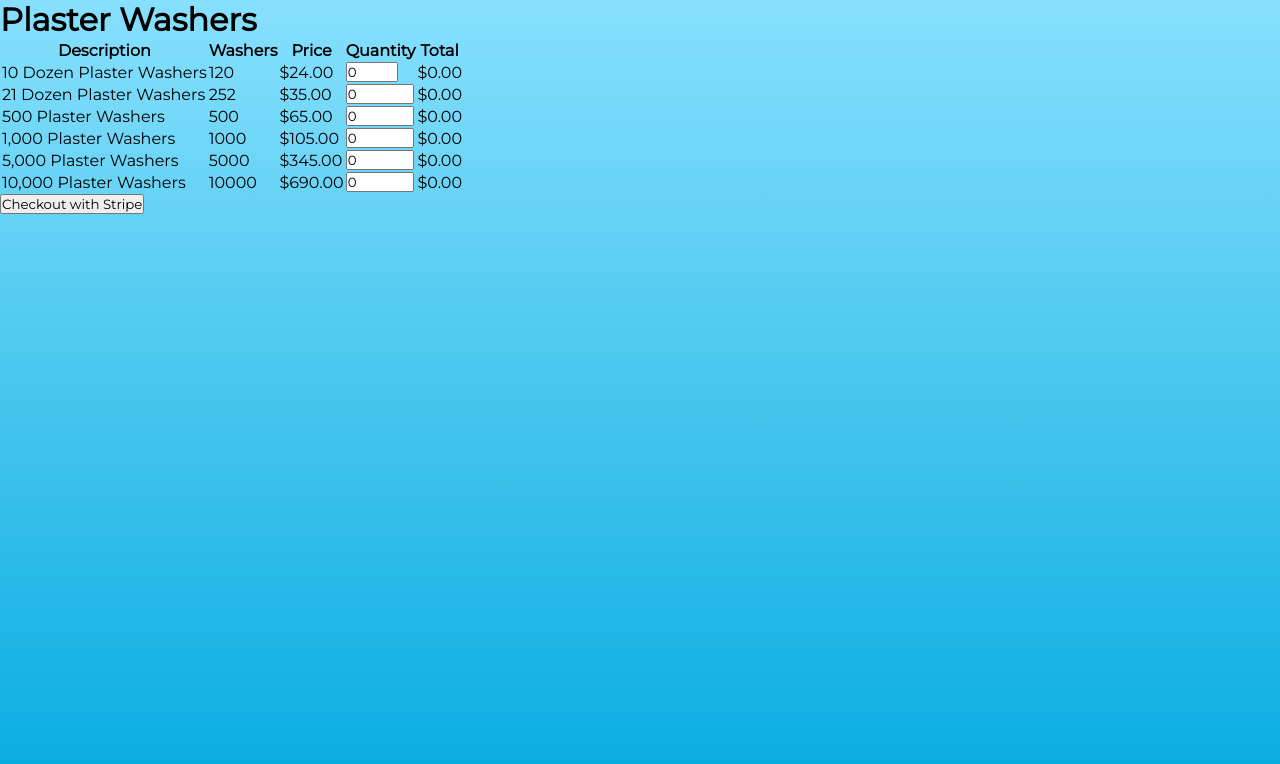
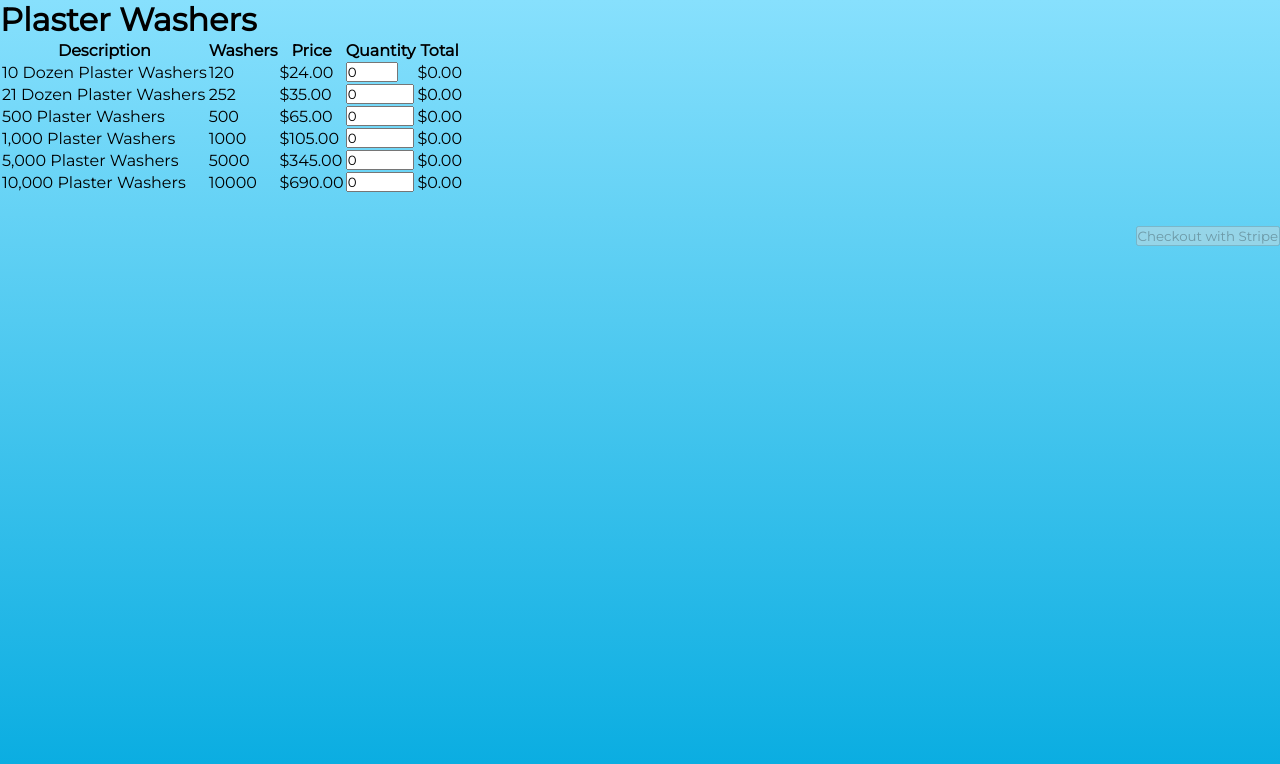
Before and after one commit to mak-kelly/css, a React (Vite) app: page /plaster-washers in a window 1280 px wide. Shown: the top 764 px of the page. Built offline with nearby package versions, Linux system fonts and the light colour scheme.

Commit message:
stripe checkout seemingly working

```diff
--- a/package.json
+++ b/package.json
@@ -35,10 +35,14 @@
   },
   "dependencies": {
     "@radix-ui/react-slot": "^1.2.3",
+    "@stripe/stripe-js": "^7.4.0",
     "@vitejs/plugin-react": "^4.4.1",
     "axios": "^1.8.4",
     "class-variance-authority": "^0.7.1",
     "clsx": "^2.1.1",
+    "cors": "^2.8.5",
+    "dotenv": "^17.0.1",
+    "express": "^5.1.0",
     "immer": "^10.1.1",
     "lodash.debounce": "^4.0.8",
     "lucide-react": "^0.522.0",
@@ -46,6 +50,7 @@
     "react-dom": "^19.1.0",
     "react-router": "^7.5.3",
     "react-router-dom": "^7.6.2",
+    "stripe": "^18.3.0",
     "tailwind-merge": "^3.3.1",
     "tailwindcss-animate": "^1.0.7",
     "zustand": "^5.0.3"
--- /dev/null
+++ b/server.js
@@ -0,0 +1,31 @@
+/* eslint-disable new-cap */
+require('dotenv').config();
+
+const express = require('express');
+const Stripe = require('stripe');
+const cors = require('cors');
+
+const app = express();
+const { STRIPE_SECRET_KEY } = process.env;
+const stripe = Stripe(STRIPE_SECRET_KEY); // TODO: Replace with your Stripe secret key
+
+app.use(cors());
+app.use(express.json());
+
+app.post('/create-checkout-session', async (req, res) => {
+  const { lineItems } = req.body;
+  try {
+    const session = await stripe.checkout.sessions.create({
+      payment_method_types: ['card'],
+      line_items: lineItems,
+      mode: 'payment',
+      success_url: 'http://localhost:5173/success',
+      cancel_url: 'http://localhost:5173/cancel',
+    });
+    res.json({ url: session.url });
+  } catch (e) {
+    res.status(500).json({ error: e.message });
+  }
+});
+
+app.listen(4242, () => console.log('Server running on port 4242'));
--- a/src/components/PlasterWashers.jsx
+++ b/src/components/PlasterWashers.jsx
@@ -59,9 +59,36 @@ function PlasterWashers() {
     return `$${amount.toFixed(2)}`;
   };
 
-  const handleCheckout = () => {
-    console.log('Checkout with Stripe');
+  const buildLineItems = () => {
+    const products = [
+      { key: '10-dozen', name: '10 Dozen Plaster Washers', price: 2400 },
+      { key: '21-dozen', name: '21 Dozen Plaster Washers', price: 3500 },
+      { key: '500', name: '500 Plaster Washers', price: 6500 },
+      { key: '1000', name: '1,000 Plaster Washers', price: 10500 },
+      { key: '5000', name: '5,000 Plaster Washers', price: 34500 },
+      { key: '10000', name: '10,000 Plaster Washers', price: 69000 },
+    ];
+    return products
+      .filter((p) => Number(quantities[p.key]) > 0)
+      .map((p) => ({
+        price_data: {
+          currency: 'usd',
+          product_data: { name: p.name },
+          unit_amount: p.price,
+        },
+        quantity: Number(quantities[p.key]),
+      }));
   };
+
+  async function handleCheckout(lineItems) {
+    const response = await fetch('http://localhost:4242/create-checkout-session', {
+      method: 'POST',
+      headers: { 'Content-Type': 'application/json' },
+      body: JSON.stringify({ lineItems }),
+    });
+    const data = await response.json();
+    window.location = data.url;
+  }
 
   return (
     <>
@@ -183,7 +210,15 @@ function PlasterWashers() {
           </tbody>
         </table>
       </div>
-      <button type="button" onClick={handleCheckout}>Checkout with Stripe</button>
+      <div style={{ marginTop: '2rem', textAlign: 'right' }}>
+        <button
+          type="button"
+          onClick={() => handleCheckout(buildLineItems())}
+          disabled={buildLineItems().length === 0}
+        >
+          Checkout with Stripe
+        </button>
+      </div>
     </>
   );
 }
```
Also changed, not shown: 2 other files (tests, documents, lock files or other folders).
